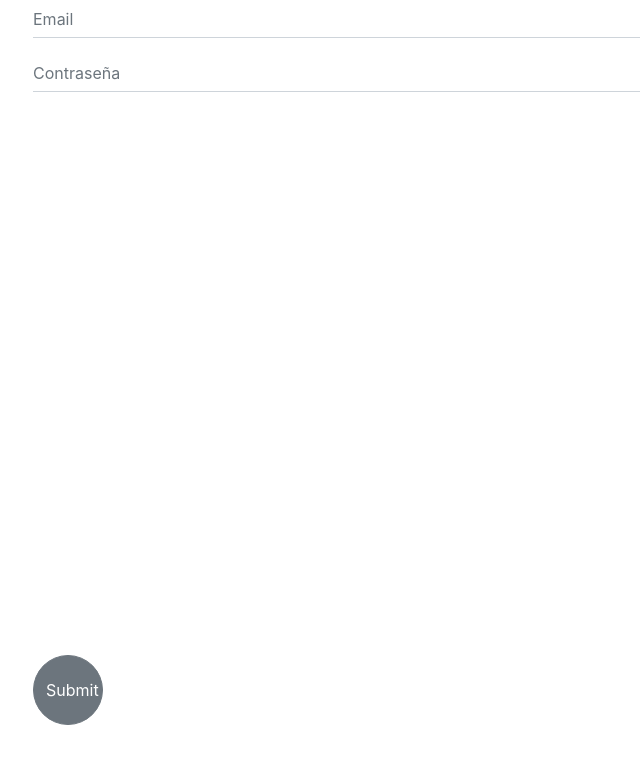
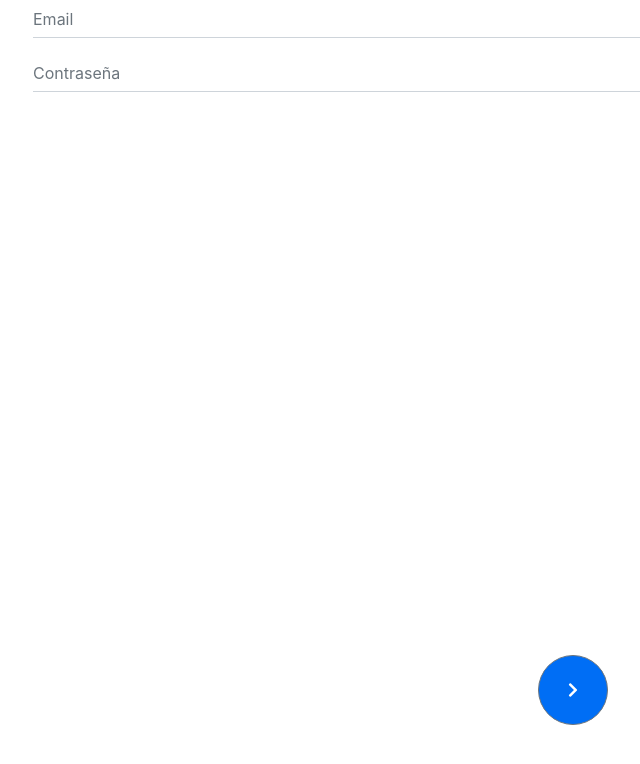
Before and after one commit to StringProjects/adalab, a React (Create React App) app: page / in a window 1280 px wide. Shown: the top 764 px of the page, without its empty margins (67-707 px from the left). Built offline with nearby package versions, Linux system fonts and the light colour scheme.

Commit message:
add color button and icon

```diff
--- a/package.json
+++ b/package.json
@@ -3,10 +3,12 @@
   "version": "0.1.0",
   "private": true,
   "dependencies": {
+    "@fortawesome/react-fontawesome": "^0.1.2",
     "bootstrap": "^4.1.3",
     "prop-types": "^15.6.2",
     "react": "^16.4.2",
     "react-dom": "^16.4.2",
+    "react-fontawesome": "^1.6.1",
     "react-router-dom": "^4.3.1",
     "react-scripts": "1.1.5",
     "reactstrap": "^6.4.0"
@@ -22,6 +24,7 @@
     "eject": "react-scripts eject"
   },
   "devDependencies": {
+    "@fortawesome/fontawesome-free": "^5.3.1",
     "node-sass-chokidar": "^1.3.3",
     "npm-run-all": "^4.1.3"
   }
--- a/src/Components/LandingComponents/WeForm.js
+++ b/src/Components/LandingComponents/WeForm.js
@@ -1,7 +1,7 @@
 import React, { Component } from 'react';
 import { Button, Form, FormGroup, Input } from 'reactstrap';
 import '../../../node_modules/bootstrap/dist/css/bootstrap.min.css';
-
+import '@fortawesome/fontawesome-free/css/all.css';
 
 class WeForm extends Component {
   render() {
@@ -16,7 +16,7 @@ class WeForm extends Component {
                 <Input type="password" className="form-control input--login-style" id="pwd" placeholder="Contraseña" name="pswd"/>
               </FormGroup>
               </FormGroup>
-              <Button  type="submit" className="btn btn--login">Submit</Button>
+              <Button  type="submit" className="btn btn--login"><i class="fas fa-chevron-right"></i></Button>
             </Form>
       </div>
     );
--- a/src/index.js
+++ b/src/index.js
@@ -3,7 +3,7 @@ import ReactDOM from 'react-dom';
 
 import './scss/main.css';
 import App from './App';
-
+import fontAwesomeStyles from '@fortawesome/fontawesome-free/css/all.css';
 import registerServiceWorker from './registerServiceWorker';
 
 ReactDOM.render(<App />, document.getElementById('root'));
--- a/src/scss/components/_WeForm.scss
+++ b/src/scss/components/_WeForm.scss
@@ -1,8 +1,27 @@
-.input--login-style{
+.form--style {
+    height: 100%;
+    display: flex;
+    flex-direction: column;
+    align-content: space-between;
+}
 
+.form--group {
+    flex: 1;
+}
+
+.form-control.input--login-style {
     border-top: 0;
     border-left: 0;
     border-right: 0;
     border-radius: 0;
     padding: 0;
 }
+
+.btn.btn--login {
+    margin: auto;
+    margin-bottom: 75px;
+    width: 70px;
+    border-radius: 35px;
+    height: 70px;
+    background-color: #006ef5;
+}
--- a/src/scss/main.css
+++ b/src/scss/main.css
@@ -1,13 +1,3 @@
-.input--login-style {
-  border-top: 0;
-  border-left: 0;
-  border-right: 0;
-  border-radius: 0;
-  padding: 0; }
-
-html, body, #root, .container, .container-fluid {
-  height: 100vh; }
-
 .form--style {
   height: 100%;
   display: flex;
@@ -25,7 +15,12 @@ html, body, #root, .container, .container-fluid {
   padding: 0; }
 
 .btn.btn--login {
+  margin: auto;
   margin-bottom: 75px;
   width: 70px;
   border-radius: 35px;
-  height: 70px; }
+  height: 70px;
+  background-color: #006ef5; }
+
+html, body, #root, .container, .container-fluid {
+  height: 100vh; }
--- a/src/scss/main.scss
+++ b/src/scss/main.scss
@@ -1,34 +1,7 @@
 @import "components/ElementList";
-@import "components/WeForm";
+@import 'components/WeForm';
 
 
 html, body, #root, .container, .container-fluid{
     height: 100vh;
 }
-
-.form--style{
-   height: 100%;
-   display: flex;
-   flex-direction: column;
-   align-content: space-between;
-}
-
-.form--group{
-
-    flex: 1;
-}
-
-.form-control.input--login-style {
-    border-top: 0;
-    border-left: 0;
-    border-right: 0;
-    border-radius: 0;
-    padding: 0;
-}
-
-.btn.btn--login{
-    margin-bottom: 75px;
-    width: 70px;
-    border-radius: 35px;
-    height: 70px;
-}
```
Also changed, not shown: 1 other file (tests, documents, lock files or other folders).
